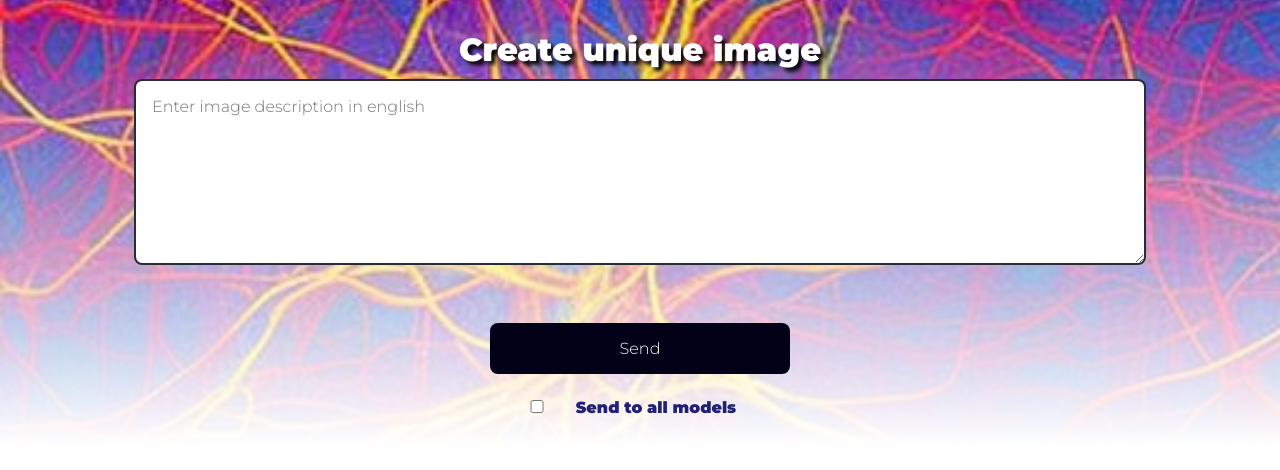
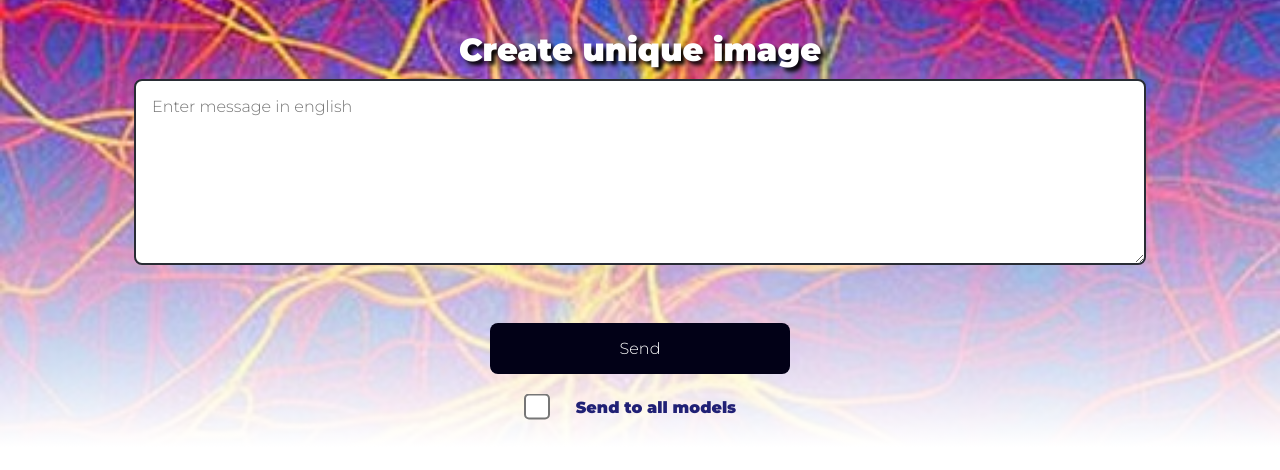
Before and after one commit to kir-dev13/nni, a React (Create React App) app: page / in a window 1280 px wide. Shown: the top 470 px of the page. Built offline with nearby package versions, Linux system fonts and the light colour scheme.

Commit message:
checkbox scale

```diff
--- a/src/components/InputForm/InputForm.js
+++ b/src/components/InputForm/InputForm.js
@@ -40,7 +40,7 @@ const InputForm = () => {
                             color: 'white',
                             textShadow: '4px 4px 4px #000'
                         }}>Create unique image</h1>
-                        <textarea placeholder={'Enter image description in english'} className='textarea' value={str}
+                        <textarea placeholder={'Enter message in english'} className='textarea' value={str}
                                   type="text"
                                   onChange={onInput}/>
 
--- a/src/components/InputForm/InputForm.scss
+++ b/src/components/InputForm/InputForm.scss
@@ -35,6 +35,7 @@
 }
 
 .checkbox {
+  transform: scale(2);
   width: 32px;
 }
 
```
